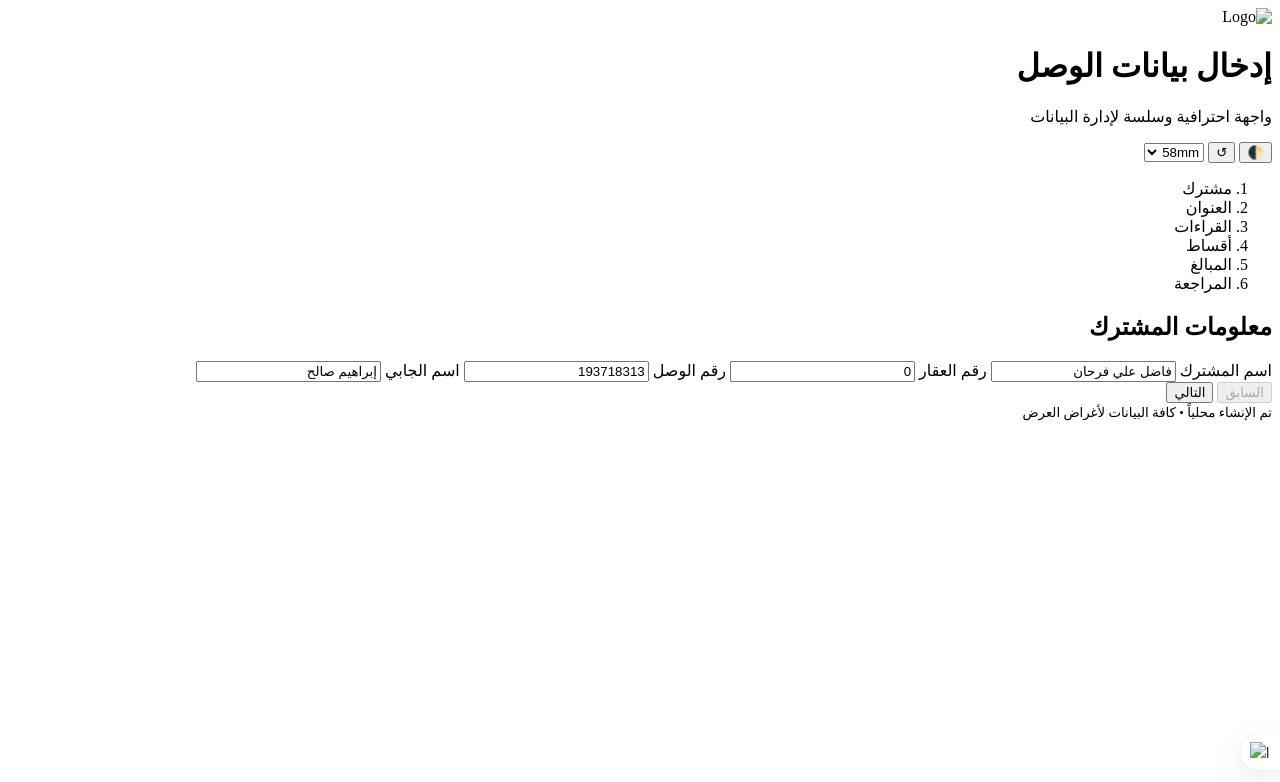
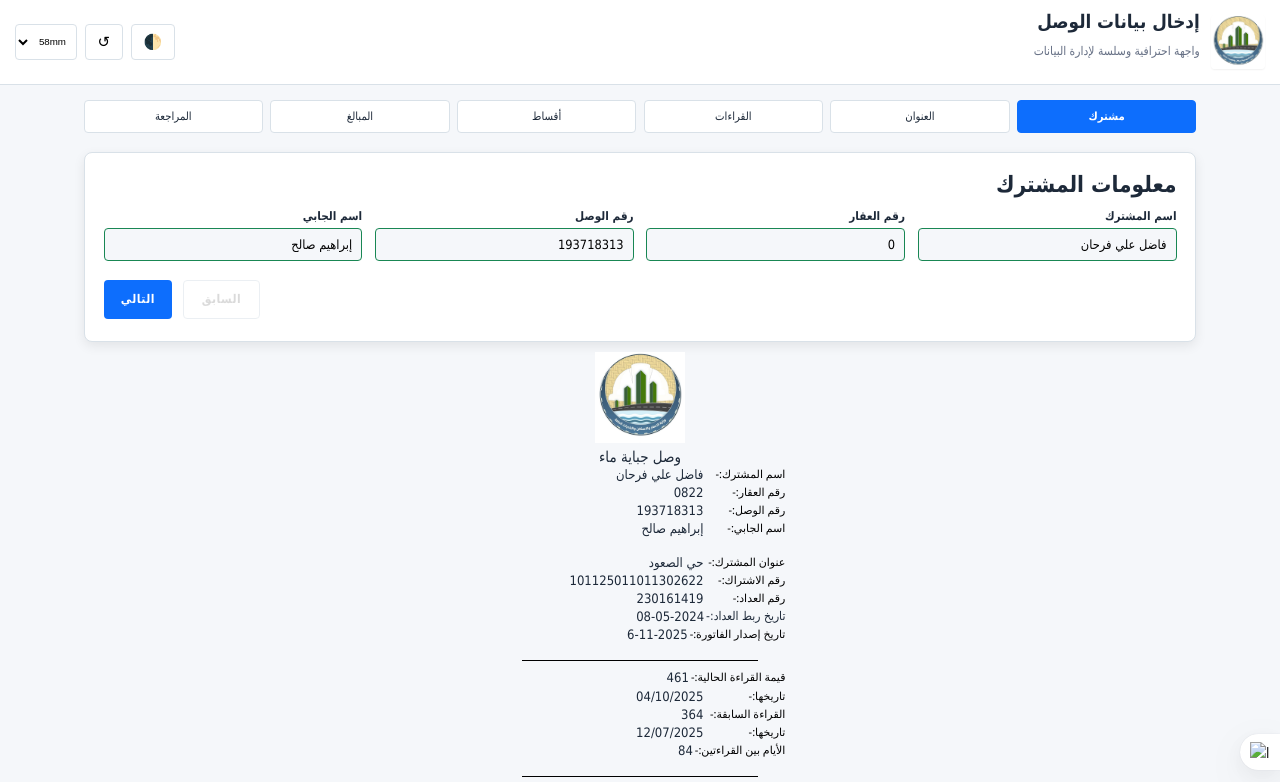
Before and after one commit to jaleel112/waterCheck22, a plain HTML site: page index.html in a window 1280 px wide. Shown: the top 782 px of the page. Drawn offline with Linux system fonts and the light colour scheme.

Commit message:
Update index.html

```diff
--- a/index.html
+++ b/index.html
@@ -8,8 +8,8 @@ body[unresolved] {opacity: 0; display: block; overflow: hidden; position: relati
   <title>منصة إدخال وصل جباية الماء</title>
   <link rel="preconnect" href="https://fonts.googleapis.com/">
   <link rel="preconnect" href="https://fonts.gstatic.com/" crossorigin="">
-  <link href="./منصة إدخال وصل جباية الماء_files/css2" rel="stylesheet">
-  <link rel="stylesheet" href="./منصة إدخال وصل جباية الماء_files/style.css">
+  <link href="./css2" rel="stylesheet">
+  <link rel="stylesheet" href="./style.css">
   <!-- تمت إزالة السكربت المضمن؛ منطق الطباعة أصبح خارجياً في assets/app.js -->
 <style type="text/css">.lf-progress {
   -webkit-appearance: none;
@@ -481,7 +481,7 @@ body[unresolved] {opacity: 0; display: block; overflow: hidden; position: relati
 <body class="print-58">
   <header class="app-header">
     <div class="branding">
-      <img src="./منصة إدخال وصل جباية الماء_files/logo.png" alt="Logo" class="brand-logo">
+      <img src="./logo.png" alt="Logo" class="brand-logo">
       <div class="titles">
         <h1>إدخال بيانات الوصل</h1>
         <p class="subtitle">واجهة احترافية وسلسة لإدارة البيانات</p>
@@ -751,8 +751,8 @@ body[unresolved] {opacity: 0; display: block; overflow: hidden; position: relati
 </style>
 
 <div id="receiptSection" class="receipt-section" hidden="">
-  <img src="./منصة إدخال وصل جباية الماء_files/logo.png" class="receipt-logo screen-logo" alt="logo">
-  <img src="./منصة إدخال وصل جباية الماء_files/logo-bw.png" class="receipt-logo print-logo" alt="logo بالأبيض والأسود">
+  <img src="./logo.png" class="receipt-logo screen-logo" alt="logo">
+  <img src="./logo-bw.png" class="receipt-logo print-logo" alt="logo بالأبيض والأسود">
   <div>وصل جباية ماء</div>
 
   <table class="receipt-table">
@@ -883,7 +883,7 @@ body[unresolved] {opacity: 0; display: block; overflow: hidden; position: relati
 </script>
 
 <!-- سكربت الصفحة الأصلي -->
-<script src="./منصة إدخال وصل جباية الماء_files/app.js.download"></script>
+<script src="./app.js.download"></script>
 
 
 
```
